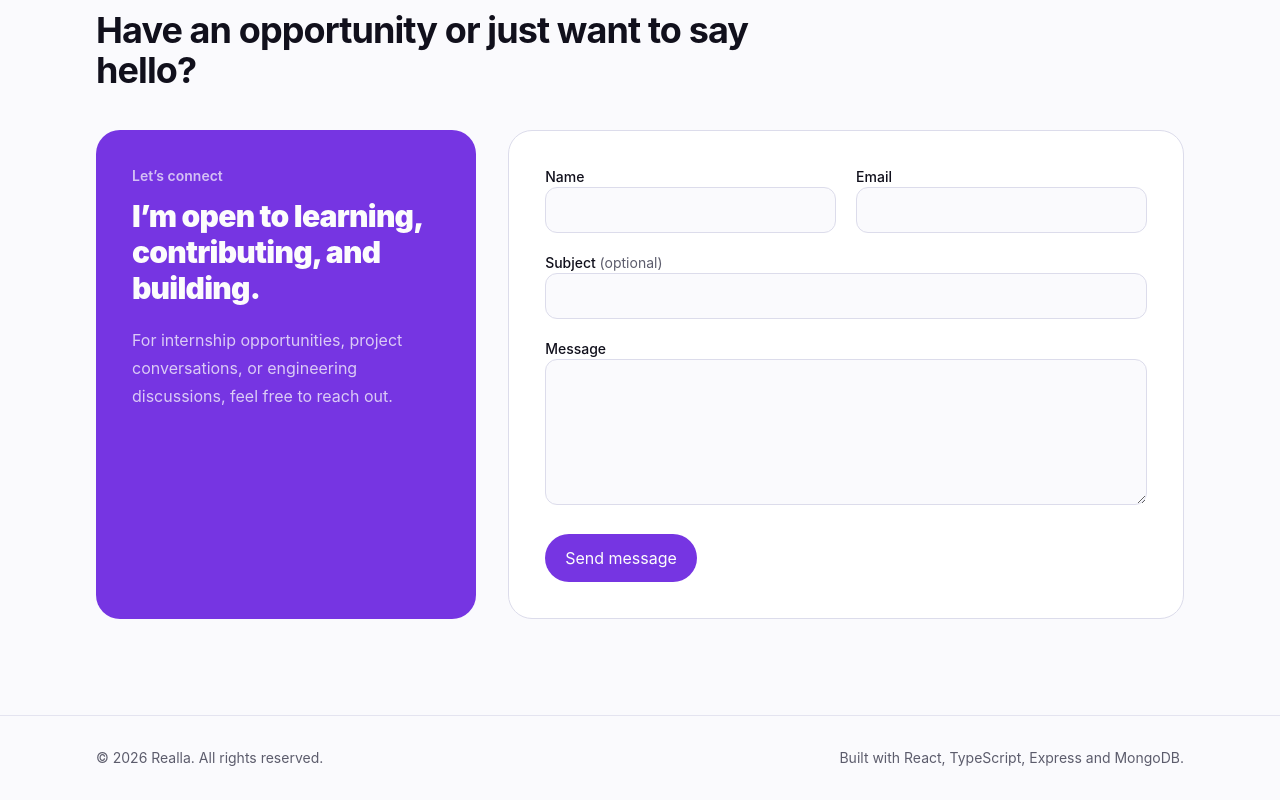
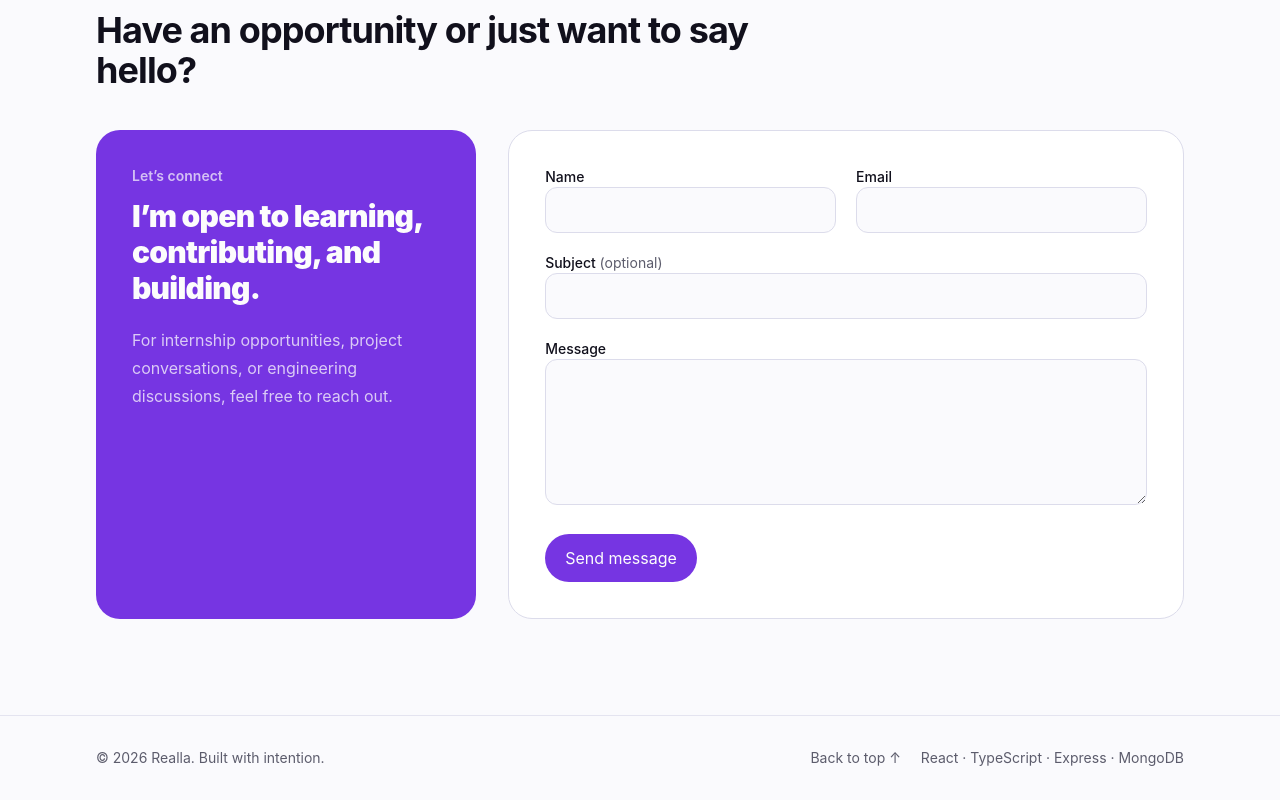
Before and after one commit to EllaUktolseja/realla-web, a React (Vite) app in the folder apps/web/: page / in a window 1280 px wide. Shown: the part 2945-3745 px from the top of the page. Built offline with nearby package versions, Linux system fonts and the light colour scheme; no server answers.

Commit message:
feat(web): complete portfolio design v1

```diff
--- a/apps/web/src/sections/Footer.tsx
+++ b/apps/web/src/sections/Footer.tsx
@@ -1,8 +1,11 @@
 function Footer() {
   return (
     <footer className="mx-auto flex max-w-6xl flex-col gap-3 px-6 py-8 text-sm text-muted-foreground sm:flex-row sm:items-center sm:justify-between lg:px-8">
-      <p>© {new Date().getFullYear()} Realla. All rights reserved.</p>
-      <p>Built with React, TypeScript, Express and MongoDB.</p>
+      <p>© {new Date().getFullYear()} Realla. Built with intention.</p>
+      <div className="flex gap-5">
+        <a href="#hero" className="hover:text-primary">Back to top ↑</a>
+        <span>React · TypeScript · Express · MongoDB</span>
+      </div>
     </footer>
   );
 }
```
